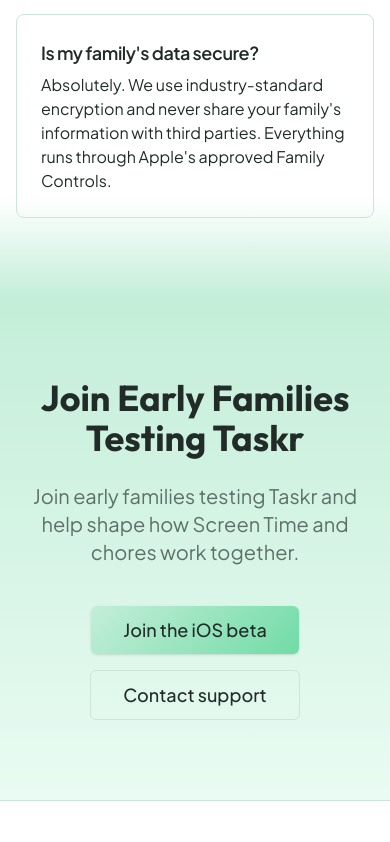
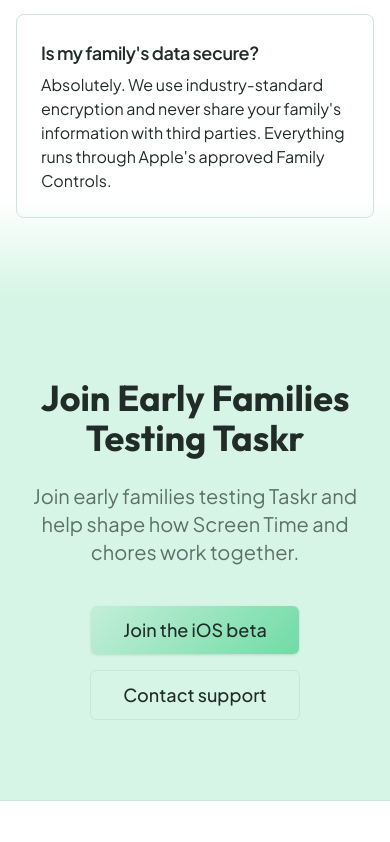
Before and after one commit to johnnywalker100/taskrsite, a Next.js app: page / in a window 390 px wide. Shown: the part 8495-9337 px from the top of the page. Built offline with nearby package versions, Linux system fonts and the light colour scheme.

Commit message:
Fix fade-to-mint color to match bg-mint-solid

```diff
--- a/src/pages/index.tsx
+++ b/src/pages/index.tsx
@@ -422,7 +422,7 @@
         </div>
       </section>
 
-      <section id="early-access" className="py-20 lg:py-32 gradient-mint-soft">
+      <section id="early-access" className="py-20 lg:py-32 bg-mint-solid">
         <div className="max-w-4xl mx-auto px-4 sm:px-6 lg:px-8 text-center">
           <h2 className="text-4xl sm:text-5xl font-bold text-foreground mb-6">Join Early Families Testing Taskr</h2>
           <p className="text-xl text-muted-foreground mb-10">
--- a/src/styles/globals.css
+++ b/src/styles/globals.css
@@ -123,7 +123,7 @@
     left: 0;
     right: 0;
     height: 100px;
-    background: linear-gradient(to bottom, transparent, hsl(150 55% 85%));
+    background: linear-gradient(to bottom, transparent, hsl(150 60% 90%));
     pointer-events: none;
     z-index: 1;
   }
```
